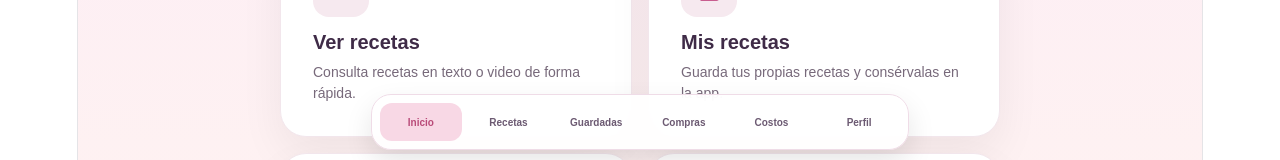
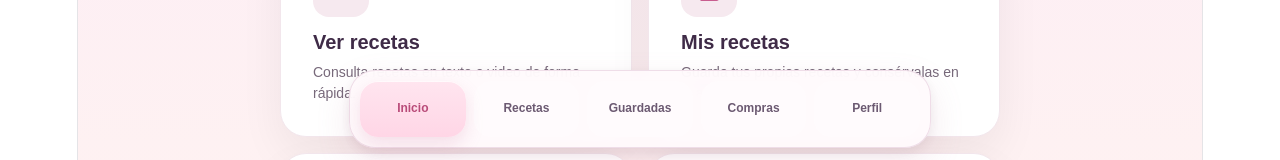
Before and after one commit to jaimecard2782/recetario-saas, a React (Vite) app: page / in a window 1280 px wide. Shown: the part 640-800 px from the top of the page. Built offline with nearby package versions, Linux system fonts and the light colour scheme.

Commit message:
Navegación móvil optimizada con 5 botones

```diff
--- a/src/App.tsx
+++ b/src/App.tsx
@@ -793,12 +793,7 @@ useEffect(() => {
           Compras
         </button>
 
-        <button
-          onClick={() => setTabActiva("costos")}
-          style={navButtonStyle(tabActiva === "costos")}
-        >
-          Costos
-        </button>
+
         <button
 onClick={() => setTabActiva("perfil")}
 style={navButtonStyle(tabActiva === "perfil")}
@@ -1110,34 +1105,42 @@ const savedRecipeTextStyle: React.CSSProperties = {
 
 const bottomNavStyle: React.CSSProperties = {
   position: "fixed",
-  bottom: "10px",
+  bottom: "12px",
   left: "50%",
   transform: "translateX(-50%)",
-  width: "min(94%, 520px)",
-  background: "rgba(255,255,255,0.92)",
-  border: "1px solid #efdce7",
-  borderRadius: "20px",
+  width: "min(96%, 560px)",
+  background: "rgba(255, 250, 252, 0.94)",
+  border: "1px solid rgba(239, 220, 231, 0.95)",
+  borderRadius: "26px",
   display: "grid",
-  gridTemplateColumns: "repeat(6, 1fr)",
-  gap: "6px",
-  padding: "8px",
+  gridTemplateColumns: "repeat(5, 1fr)",
+  gap: "8px",
+  padding: "10px",
   zIndex: 9999,
-  backdropFilter: "blur(10px)",
-  boxShadow: "0 12px 28px rgba(0,0,0,0.10)",
+  backdropFilter: "blur(14px)",
+  WebkitBackdropFilter: "blur(14px)",
+  boxShadow:
+    "0 14px 34px rgba(188, 117, 150, 0.16), 0 4px 14px rgba(0,0,0,0.06)",
 };
 
  const navButtonStyle = (active: boolean): React.CSSProperties => ({
   border: "none",
-  borderRadius: "12px",
-  padding: "8px 4px",
-  background: active ? "#f8d8e5" : "transparent",
+  borderRadius: "18px",
+  padding: "12px 6px",
+  background: active
+    ? "linear-gradient(180deg, #ffe5ef 0%, #ffd6e6 100%)"
+    : "rgba(255,255,255,0.35)",
   color: active ? "#b94b79" : "#6c5a72",
-  fontSize: "10px",
-  fontWeight: 700,
-  lineHeight: 1.1,
+  fontSize: "12px",
+  fontWeight: 800,
+  lineHeight: 1.15,
   cursor: "pointer",
-  minHeight: "38px",
+  minHeight: "56px",
   textAlign: "center",
+  boxShadow: active
+    ? "0 8px 18px rgba(201, 102, 143, 0.18), inset 0 1px 0 rgba(255,255,255,0.8)"
+    : "none",
+  transition: "all 0.2s ease",
 });
 const heroTopRowStyle: React.CSSProperties = {
   display: "flex",
```
Also changed, not shown: src/BottomNav.jsx (added, +42 -0 lines).
